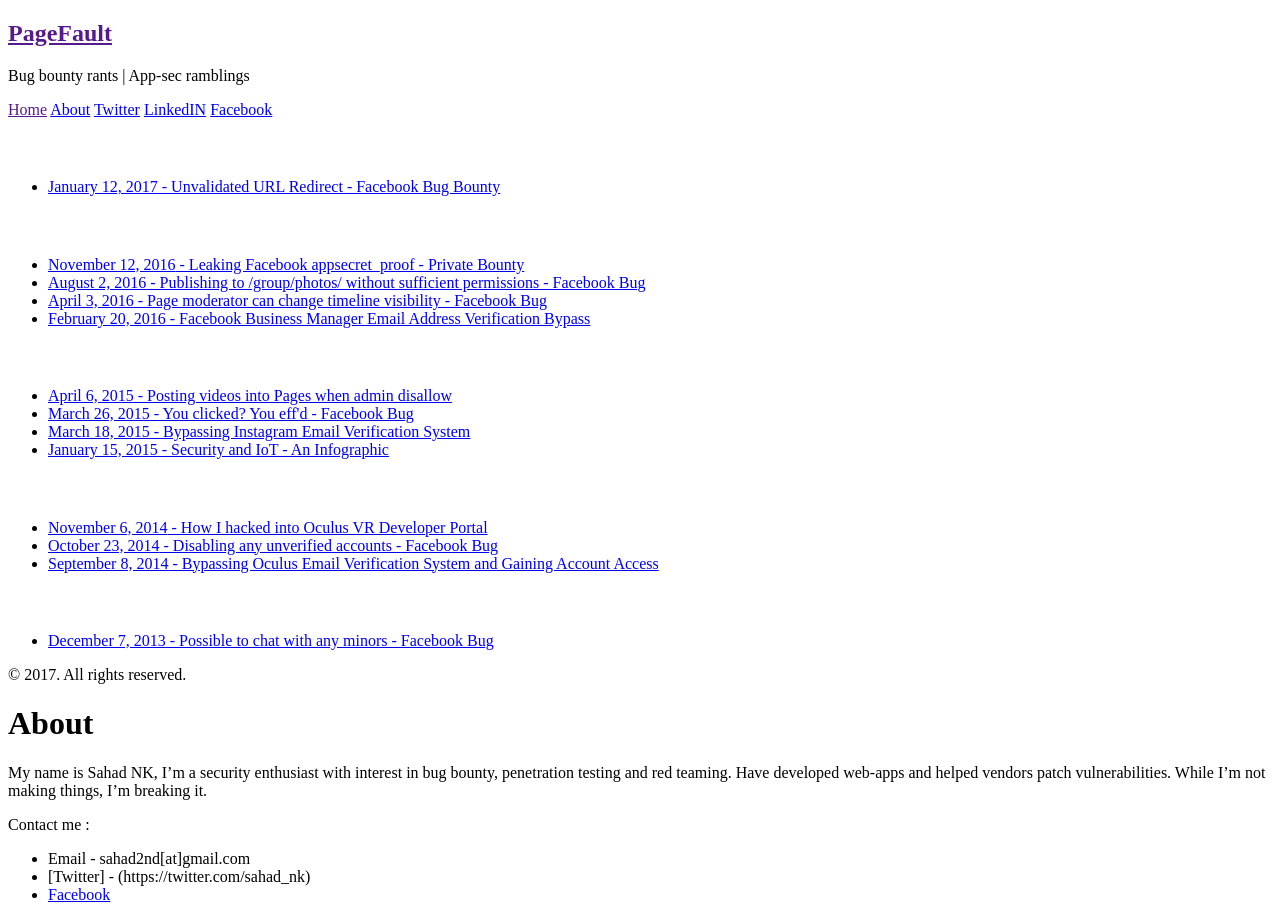
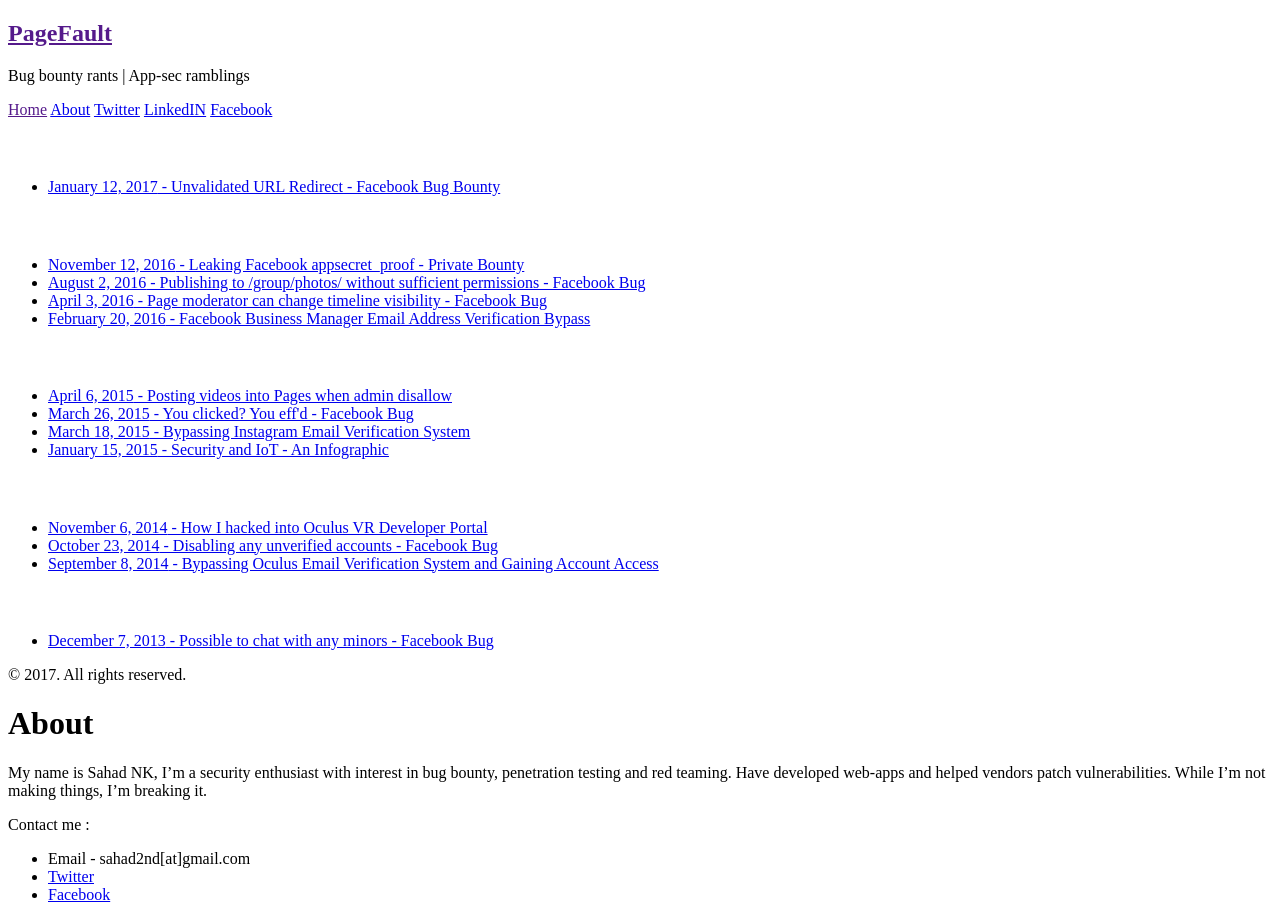
Before and after one commit to sahadnk72/sahadnk72.github.io, a Jekyll site: the page built from about.md, in a window 1280 px wide. Built offline with Jekyll 4.4.1, drawn with Linux system fonts in a browser that asks for light colours.

Commit message:
Update about.md

```diff
--- a/about.md
+++ b/about.md
@@ -10,5 +10,5 @@ My name is Sahad NK, I'm a security enthusiast with interest in bug bounty, pene
 Contact me :
 
 * Email - sahad2nd[at]gmail.com
-* [Twitter] - (https://twitter.com/sahad_nk)
+* [Twitter](https://twitter.com/sahad_nk)
 * [Facebook](https://facebook.com/sahad.nk.nk/)
```
